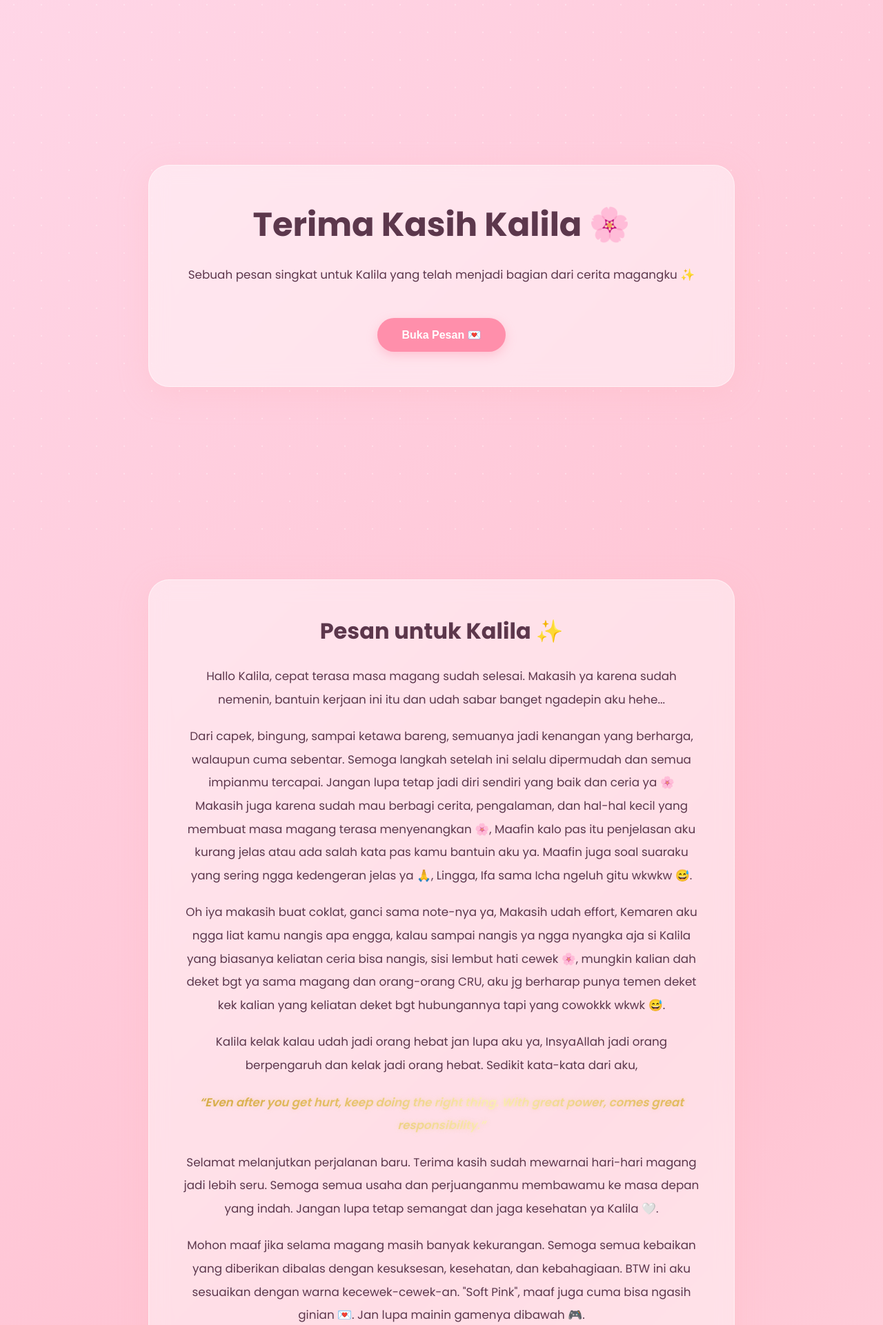
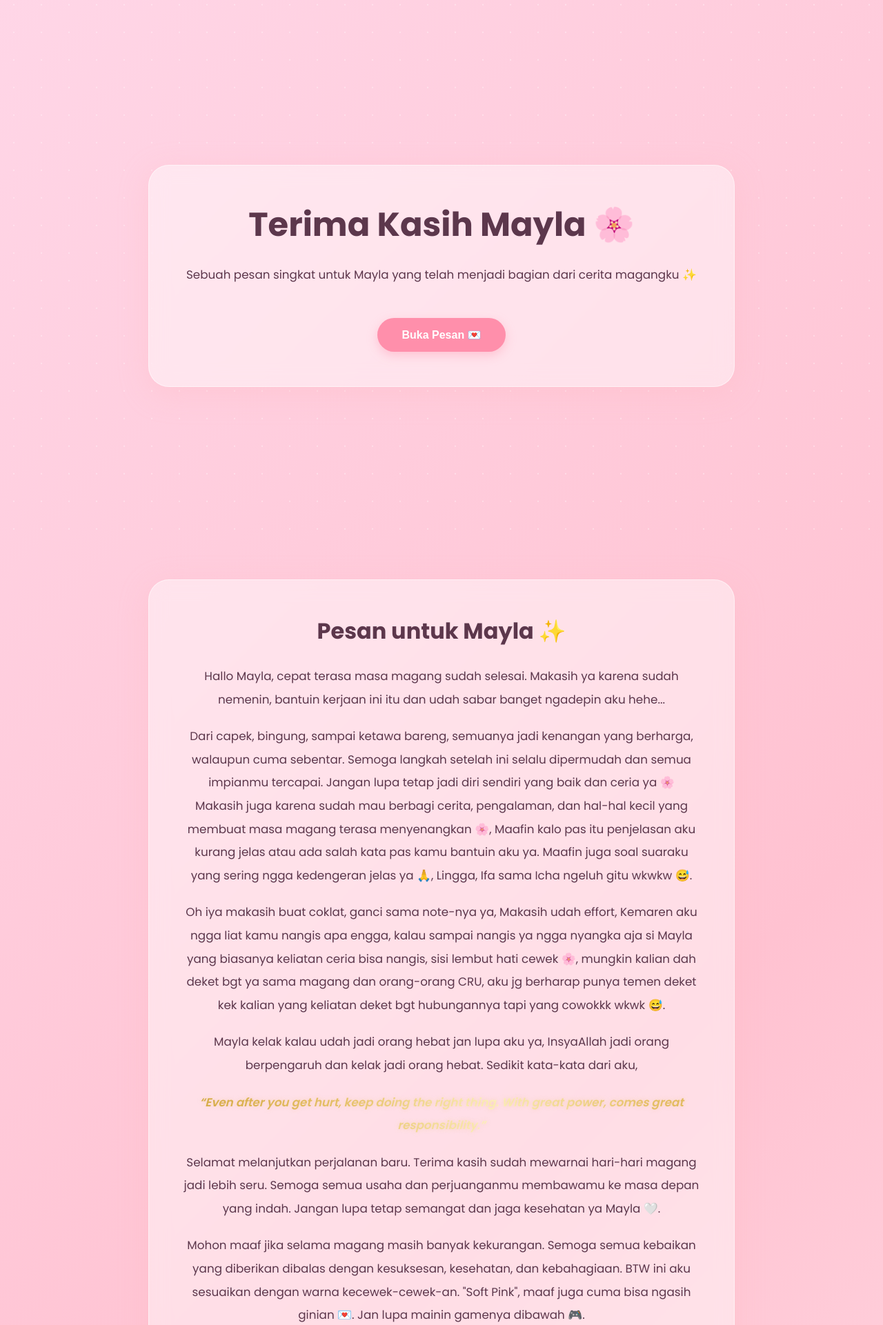
Before and after one commit to Lenzko/Kalila, a PHP site: page / in a window 1280 px wide. Shown: the top 1921 px of the page at 69% size. Run offline with PHP 8.4, Linux system fonts and the light colour scheme.

Commit message:
Update index.php

```diff
--- a/index.php
+++ b/index.php
@@ -4,7 +4,7 @@
   <meta charset="UTF-8">
   <meta name="viewport" content="width=device-width, initial-scale=1.0">
 
-  <title>Untuk Kalila 🌸</title>
+  <title>Untuk Mayla 🌸</title>
 
   <link rel="preconnect" href="https://fonts.googleapis.com">
   <link rel="preconnect" href="https://fonts.gstatic.com" crossorigin>
@@ -401,10 +401,10 @@
 
   <div class="card">
 
-    <h1>Terima Kasih Kalila 🌸</h1>
+    <h1>Terima Kasih Mayla 🌸</h1>
 
     <p style="text-align:center;">
-      Sebuah pesan singkat untuk Kalila
+      Sebuah pesan singkat untuk Mayla
       yang telah menjadi bagian dari cerita magangku ✨
     </p>
 
@@ -421,10 +421,10 @@
 
   <div class="card">
 
-    <h2>Pesan untuk Kalila ✨</h2>
+    <h2>Pesan untuk Mayla ✨</h2>
 
     <p>
-      Hallo Kalila, cepat terasa masa magang sudah selesai.
+      Hallo Mayla, cepat terasa masa magang sudah selesai.
       Makasih ya karena sudah nemenin,
       bantuin kerjaan ini itu dan udah sabar banget ngadepin aku hehe...
     </p>
@@ -444,12 +444,12 @@
       Oh iya makasih buat coklat, ganci sama note-nya ya,
       Makasih udah effort,
       Kemaren aku ngga liat kamu nangis apa engga,
-      kalau sampai nangis ya ngga nyangka aja si Kalila yang biasanya keliatan ceria bisa nangis,
+      kalau sampai nangis ya ngga nyangka aja si Mayla yang biasanya keliatan ceria bisa nangis,
       sisi lembut hati cewek 🌸, mungkin kalian dah deket bgt ya sama magang dan orang-orang CRU,
       aku jg berharap punya temen deket kek kalian yang keliatan deket bgt hubungannya tapi yang cowokkk wkwk 😅.
     </p>
     <p>
-      Kalila kelak kalau udah jadi orang hebat jan lupa aku ya,
+      Mayla kelak kalau udah jadi orang hebat jan lupa aku ya,
       InsyaAllah jadi orang berpengaruh dan kelak jadi orang hebat.
       Sedikit kata-kata dari aku,
     </p>
@@ -460,7 +460,7 @@
       Selamat melanjutkan perjalanan baru.
       Terima kasih sudah mewarnai hari-hari magang jadi lebih seru.
       Semoga semua usaha dan perjuanganmu membawamu ke masa depan yang indah.
-      Jangan lupa tetap semangat dan jaga kesehatan ya Kalila 🤍.
+      Jangan lupa tetap semangat dan jaga kesehatan ya Mayla 🤍.
     </p>
 
     <p>
@@ -829,7 +829,7 @@ function showFinishAnimation(){
 
       <p class="highlight">
         Assalamualaikum,
-        Jazakillah Khairan Kalila 🌸
+        Jazakillah Khairan Mayla 🌸
       </p>
 
     </div>
```
